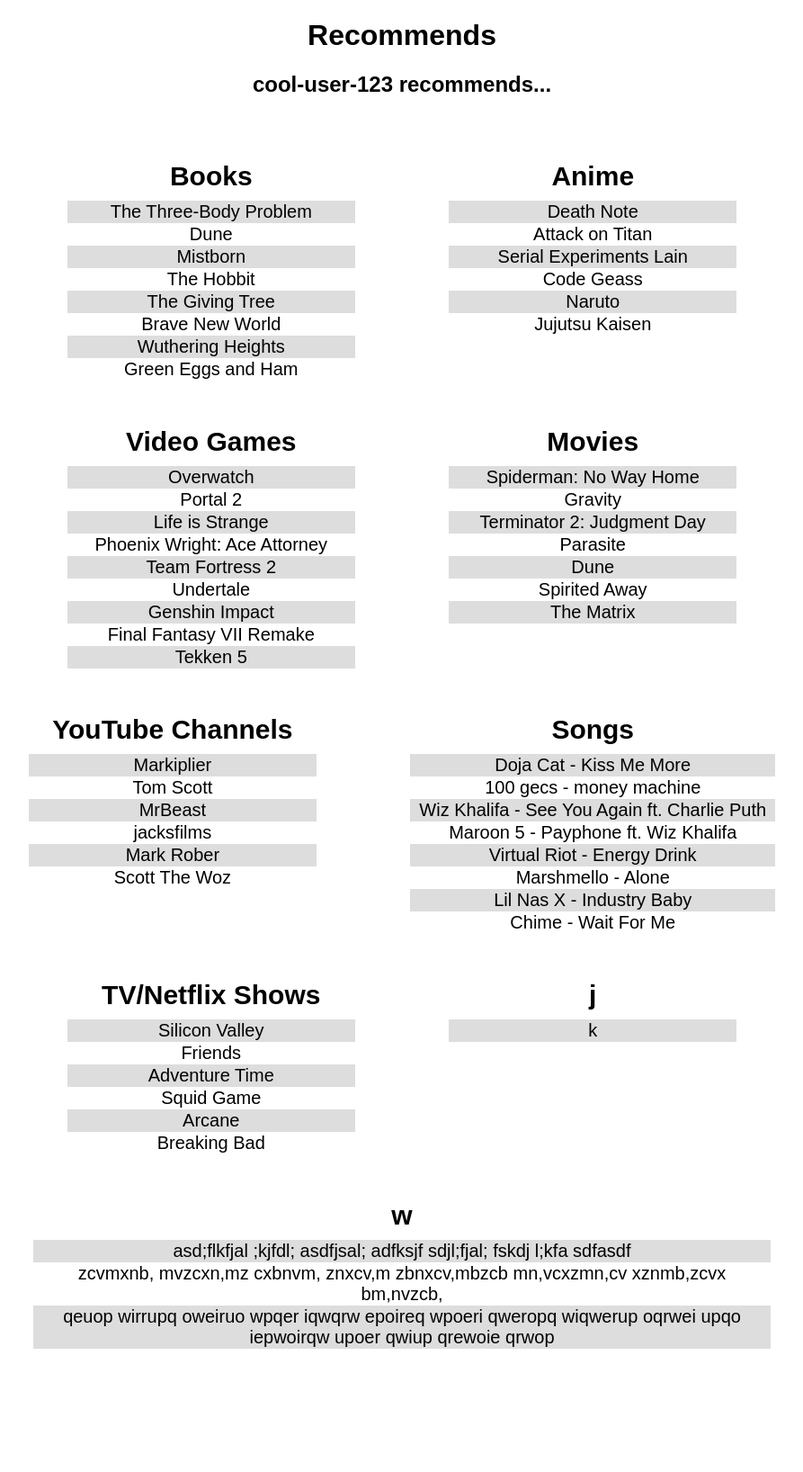
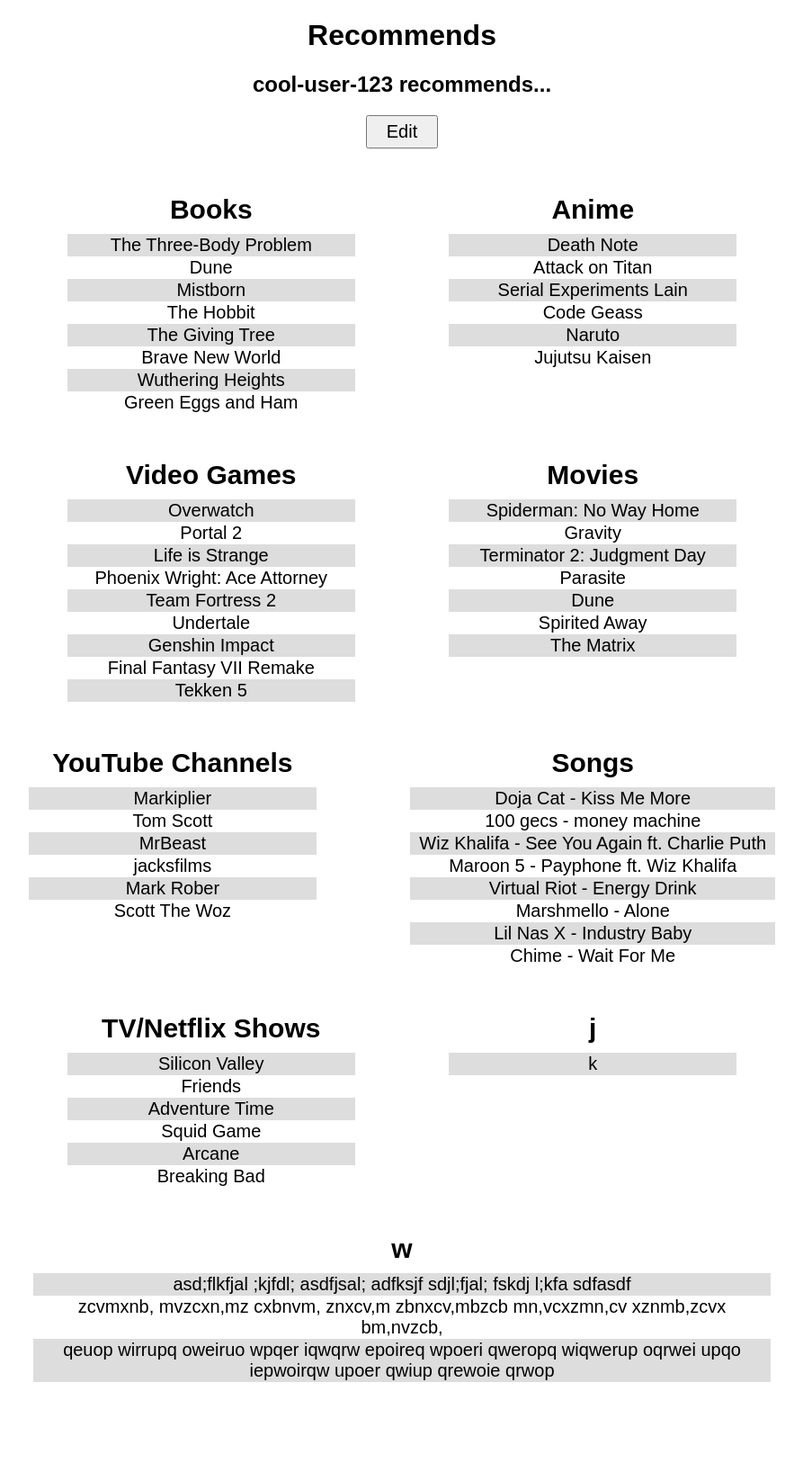
Before and after one commit to prydt/recommends, a Flask app: a page that uses templates/user_page.html.jinja in a window 1280 px wide. Shown: the whole page at 90% size, without its empty margins (193-1086 px from the left). Before the commit the page ends 1499 px from the top, so only its background shows below. Run offline with Flask 2, Linux system fonts and the light colour scheme; some web fonts are replaced.

Commit message:
Start of user page editing

```diff
--- a/app.py
+++ b/app.py
@@ -56,15 +56,22 @@
 def user_page(user_name):
     # Serves a user's Recommends page
     # TODO user_data = jsonified data from the database
-    # TODO editable = True is user is logged in and viewing their own page
-    return render_template("user_page.html.jinja", user_data=test_data.data, editable=True, is_editing=False)
+    # TODO editable = True if user is logged in and viewing their own page
 
-@app.route('/edit')
-@login_required
+    # TODO colors and hsv to rgb conversion
+    return render_template("user_page.html.jinja", user_data=test_data.data, editable=True, is_editing=False, colors=["fffff", "000000" ])
+
+@app.route('/edit', methods=["GET", "POST"])
+# @login_required
 def edit_user_page():
     # Edit a user's own Recommends page
     # TODO user_data = jsonified data from the database
-    return render_template("user_page.html.jinja", user_data=test_data.data, is_editing=True)
+    if request.method == "GET":
+        return render_template("user_page.html.jinja", user_data=test_data.data, is_editing=True)
+    else:
+        # TODO add the request data to the user's database entry
+        # TODO redirect the user to their own page
+        return "<p>editing complete</p>"
 
 # logouts user
 @app.route('/logout')
--- a/static/style.css
+++ b/static/style.css
@@ -148,3 +148,10 @@
 .error {
     color: red;
 }
+
+#edit-button, #save-button {
+    font-size: 20px;
+    padding: 5px;
+    min-width: 80px;
+    cursor: pointer;
+}
--- a/templates/user_page.html.jinja
+++ b/templates/user_page.html.jinja
@@ -7,24 +7,47 @@
     <title>{{ user_data.username }} recommends...</title>
     <link rel="stylesheet" href="static/style.css">
 </head>
-<body>
-    <!--
-        TODO if the user is logged in and viewing their own homepage, there will be an edit button
-        cursor: pointer and they can click on their lists to edit them
-    -->
+<body onload="onload()">
     <div id="content">
         <h1>Recommends</h1>
         <h2 id="user-recommends">{{ user_data.username }} recommends...</h2>
+        {% if is_editing %}
+        <a href="/{{ user_data.username }}"><button id="save-button">Save</button></a>
+        {% elif editable %}
+        <a href="/edit"><button id="edit-button">Edit</button></a>
+        {% endif %}
+
         <div id="recommendation-table-div">
             {% for category in user_data.recommendations %}
-            <table class="recommendation-table">
-                <tr><th>{{ category }}</th></tr>
+            <table class="recommendation-table" rec-table-index="{{ loop.index - 1 }}">
+                <tr><th class="rec-table-category" {% if is_editing %}contenteditable="true" spellcheck="false" {% endif %}>{{ category }}</th></tr>
                 {% for recommendation in user_data.recommendations[category] %}
-                <tr><td>{{ recommendation }}</td></tr>
+                <tr><td class="rec-table-item" rec-table-item-index="{{ loop.index - 1 }}" {% if is_editing %}contenteditable="true" spellcheck="false" {% endif %}>{{ recommendation }}</td></tr>
                 {% endfor %}
             </table>
             {% endfor %}
         </div>
     </div>
+
+    {% if is_editing %}
+    <script>
+        function onload()
+        {
+            for (let field of document.getElementsByClassName("rec-table-category"))
+            {
+                field.addEventListener("keydown", onFieldEdit)
+            }
+            for (let field of document.getElementsByClassName("rec-table-item"))
+            {
+                field.addEventListener("keydown", onFieldEdit)
+            }
+        }
+
+        function onFieldEdit (event)
+        {
+            console.log("cool!")
+        }
+    </script>
+    {% endif %}
 </body>
 </html>
```
